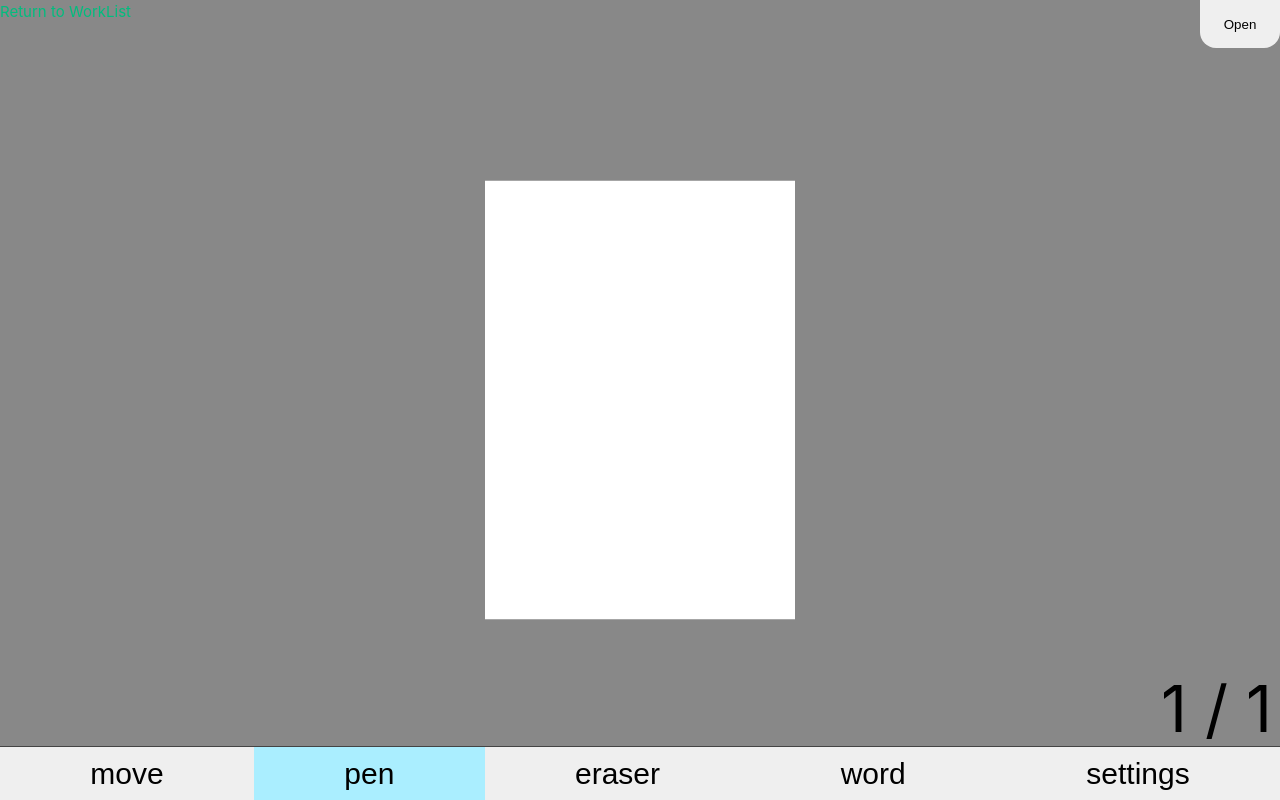
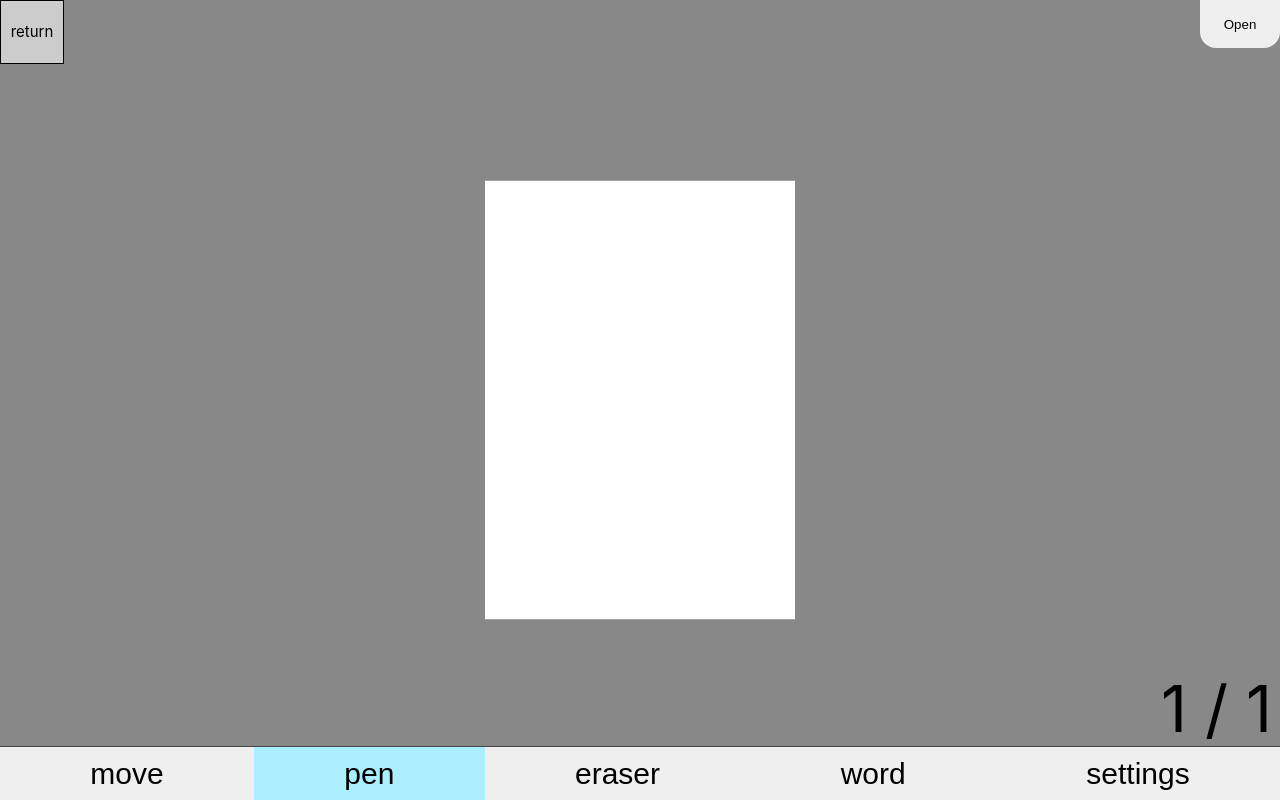
Before and after one commit to Kiterai/ComicSeeder, a Vue app in the folder frontend/: page / in a window 1280 px wide. Both pictures are taken after a click on the button "New Work". Built offline with nearby package versions, Linux system fonts and the light colour scheme.

Commit message:
戻るボタン

```diff
--- a/frontend/src/views/WorkEditView.vue
+++ b/frontend/src/views/WorkEditView.vue
@@ -20,7 +20,7 @@ onBeforeRouteLeave(async (to, from, next) => {
 </script>
 
 <template>
-  <RouterLink to="/works" :class="$style.menu">Return to WorkList</RouterLink>
+  <RouterLink to="/works" :class="$style.menu">return</RouterLink>
 
   <WorkEdit></WorkEdit>
 </template>
@@ -29,5 +29,13 @@ onBeforeRouteLeave(async (to, from, next) => {
 .menu {
   position: fixed;
   z-index: 1;
+  width: 4rem;
+  height: 4rem;
+  color: #000;
+  display: flex;
+  justify-content: center;
+  align-items: center;
+  background-color: #ccc;
+  border: 0.1rem solid #000;
 }
 </style>
```
